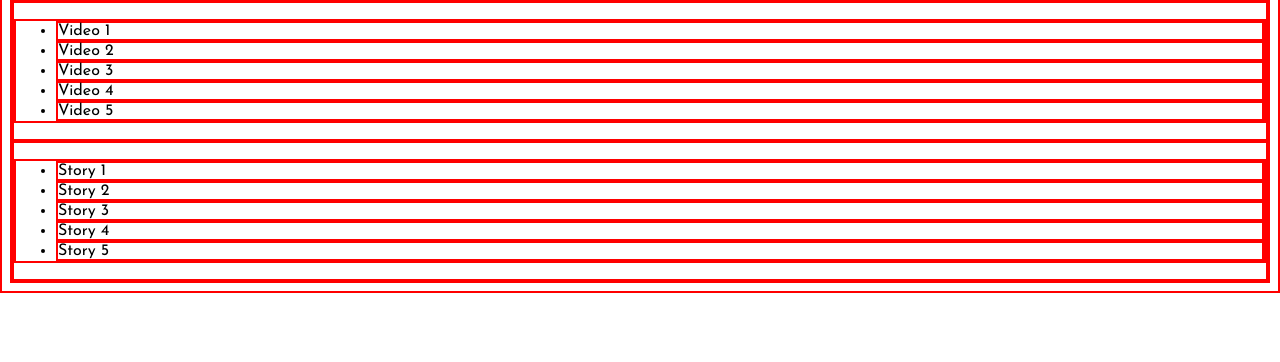
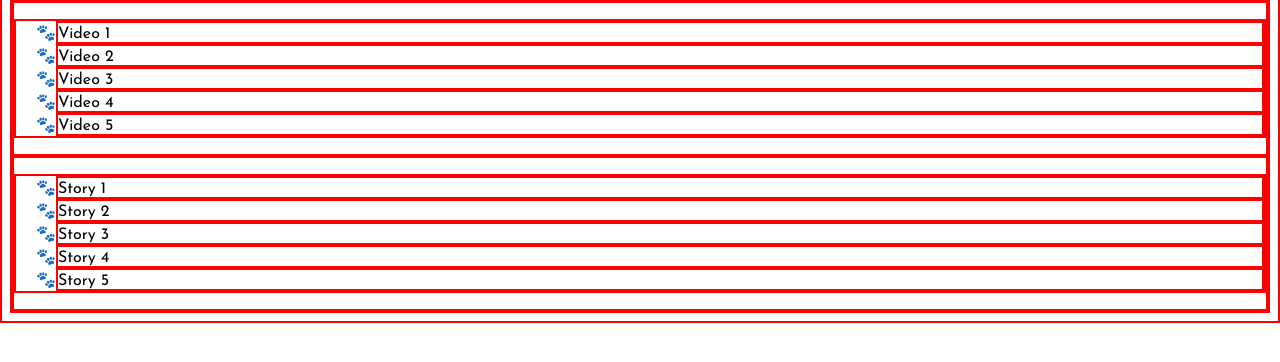
Before and after one commit to Aaronf87/Meow-Me, a plain HTML site: page index.html in a window 1280 px wide. Shown: the part 96-458 px from the top of the page. Drawn offline with nearby package versions, Linux system fonts and the light colour scheme.

Commit message:
added custom bullet pts to list

```diff
--- a/style.css
+++ b/style.css
@@ -12,3 +12,8 @@ h1{
     margin-top: auto;
     margin-bottom: auto;
 }
+
+li {
+    display: list-item;
+    list-style-type: "🐾";
+}
```
